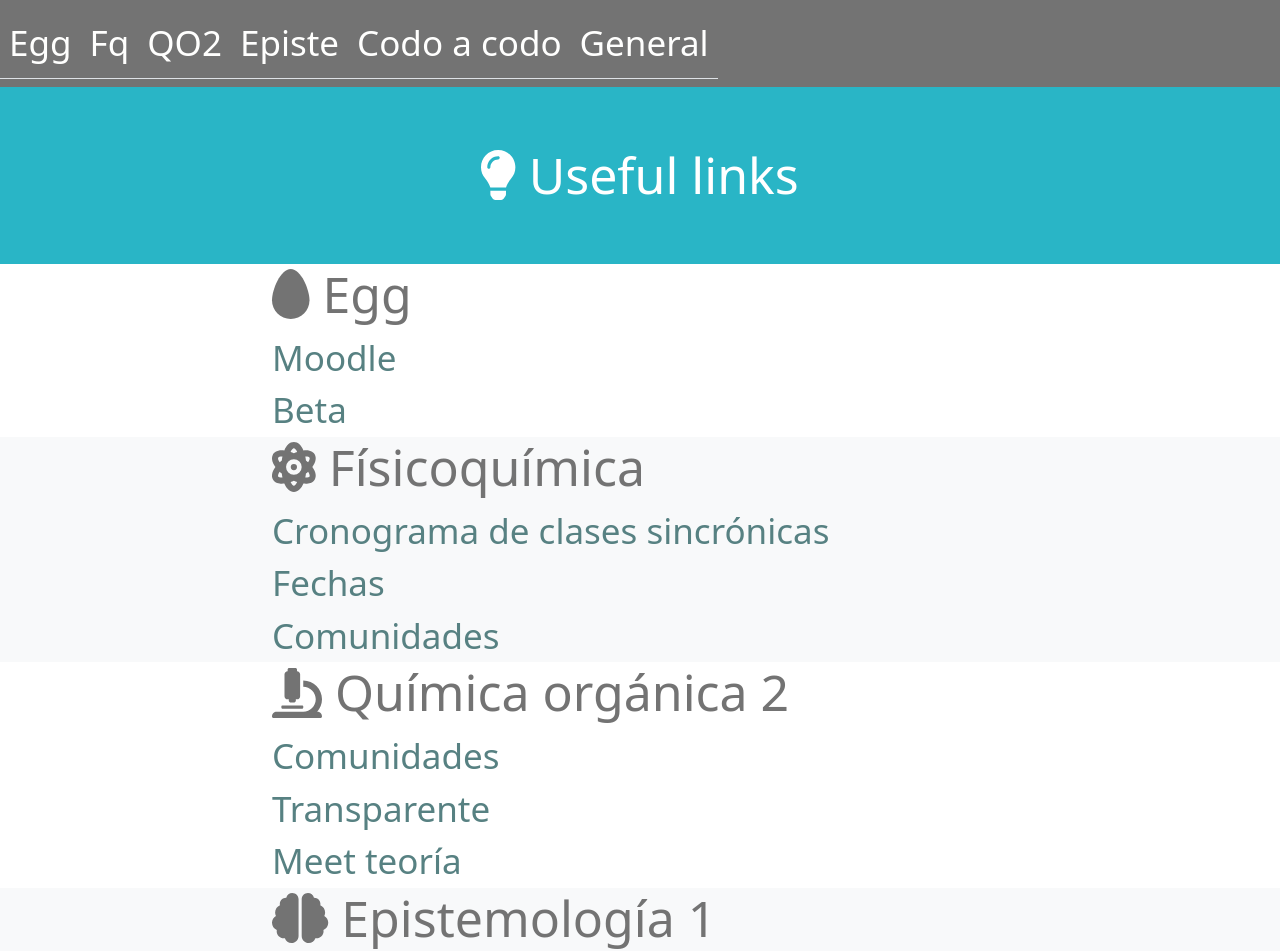
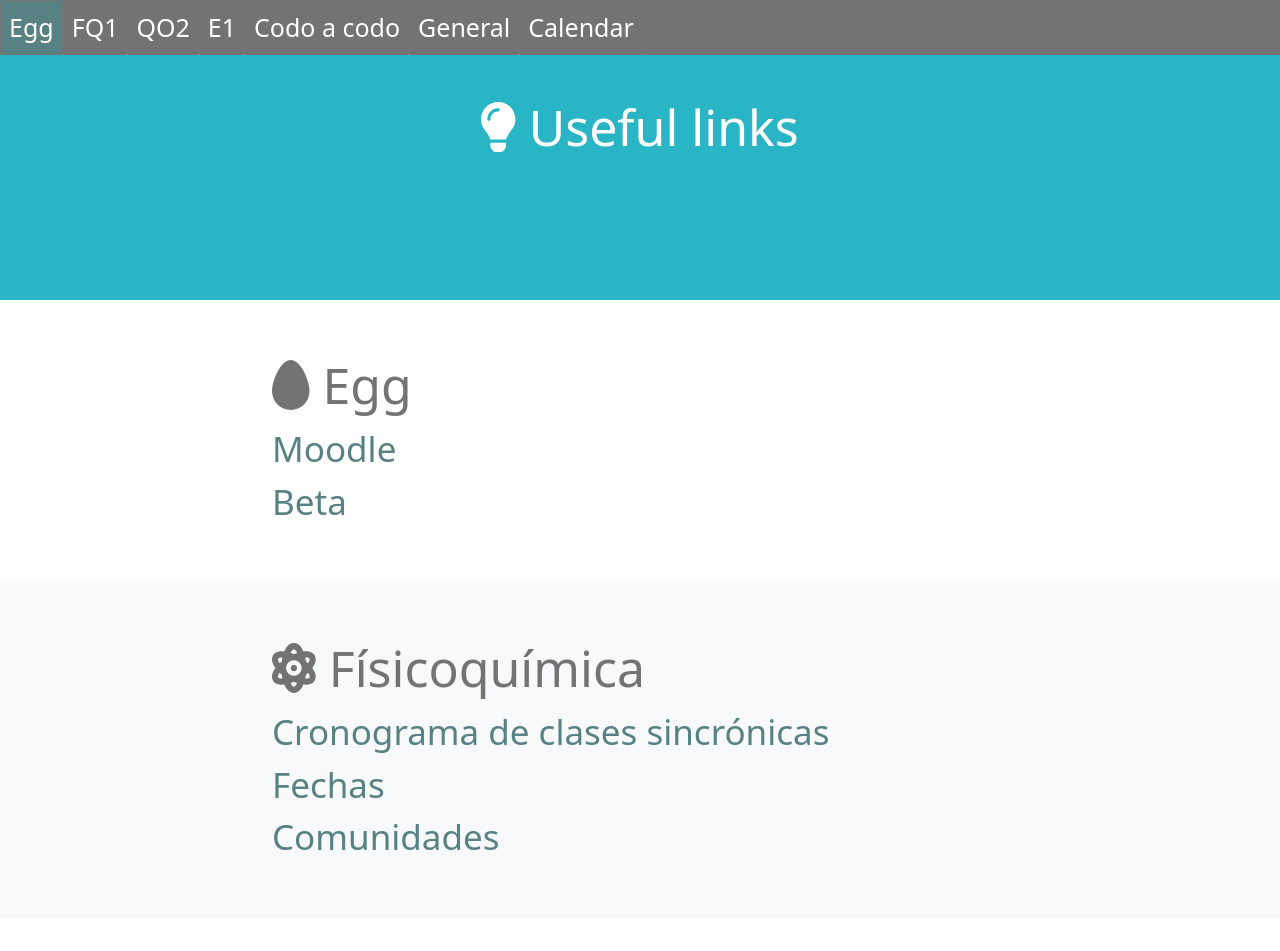
Before and after one commit to magalipujol/FbioyF, a plain HTML site: page index.html in a window 1280 px wide. Shown: the top 951 px of the page. Drawn offline with nearby package versions, Linux system fonts and the light colour scheme.

Commit message:
chenged style of nav bar

```diff
--- a/index.html
+++ b/index.html
@@ -22,7 +22,7 @@
 
 <body>
     <!-- TODO add nav bar -->
-    <nav id="navbar" class="navbar navbar-expand-lg navbar-light bg sticky-top">
+    <nav id="navbar" class="navbar navbar-expand-lg navbar-light bg fixed-top">
         <button class="navbar-toggler" type="button" data-toggle="collapse" data-target="#navbarSupportedContent"
             aria-controls="navbarSupportedContent" aria-expanded="false" aria-label="Toggle navigation">
             <span class="navbar-toggler-icon"></span>
@@ -34,19 +34,22 @@
                     <a class="nav-link" href="#egg">Egg <span class="sr-only">(current)</span></a>
                 </li>
                 <li class="nav-item">
-                    <a class="nav-link" href="#fisicoquimica-1">Fq<span class="sr-only">(current)</span></a>
+                    <a class="nav-link" href="#fisicoquimica-1">FQ1<span class="sr-only">(current)</span></a>
                 </li>
                 <li class="nav-item">
                     <a class="nav-link" href="#qca-organica-2">QO2 <span class="sr-only">(current)</span></a>
                 </li>
                 <li class="nav-item">
-                    <a class="nav-link" href="#epistemologia-1">Episte <span class="sr-only">(current)</span></a>
+                    <a class="nav-link" href="#epistemologia-1">E1 <span class="sr-only">(current)</span></a>
                 </li>
                 <li class="nav-item">
                     <a class="nav-link" href="#codo-a-codo">Codo a codo <span class="sr-only">(current)</span></a>
                 </li>
                 <li class="nav-item">
                     <a class="nav-link" href="#general">General <span class="sr-only">(current)</span></a>
+                </li>
+                <li class="nav-item">
+                    <a class="nav-link" href="#calendar">Calendar <span class="sr-only">(current)</span></a>
                 </li>
 
             </ul>
@@ -128,11 +131,25 @@
             </div>
         </div>
     </section>
-    <p style="text-align:center">
-        <iframe
-            src="https://calendar.google.com/calendar/embed?height=600&wkst=1&bgcolor=%23ffffff&ctz=America%2FArgentina%2FBuenos_Aires&src=bWFnYWxpcHV1dWpvbEBnbWFpbC5jb20&color=%23039BE5&showTitle=0&showTz=0&showPrint=0"
-            style="border-width:0" width="800" height="600" frameborder="0" scrolling="no"></iframe>
-    </p>
+
+    <section id="calendar">
+        <div class="container">
+            <div class="row">
+                <div id="egg-content" class="col-lg-8 mx-auto">
+                    <h3>
+                        <i class="fas fa-calendar-alt"></i>
+                        Calendar
+                    </h3>
+
+                    <p style="text-align:center; padding-top: 15px;">
+                        <iframe
+                            src="https://calendar.google.com/calendar/embed?height=600&wkst=1&bgcolor=%23ffffff&ctz=America%2FArgentina%2FBuenos_Aires&src=bWFnYWxpcHV1dWpvbEBnbWFpbC5jb20&color=%23039BE5&showTitle=0&showTz=0&showPrint=0"
+                            style="border-width:0" width="800" height="600" frameborder="0" scrolling="no"></iframe>
+                    </p>
+                </div>
+            </div>
+        </div>
+    </section>
 
     <!-- Js functions to add pages and database -->
     <script src="database.js"></script>
--- a/stylesheet.css
+++ b/stylesheet.css
@@ -20,13 +20,13 @@
   header {
       text-align: center;
       font-size: 50px;
-  }
+    }
 
-  #title {
-      padding: 4%;
+    #title {
       background-color: var(--teal);
+      height: 300px;
       background: var(--teal);
-
+      padding-top: 7%;
   }
 
   h3 {
@@ -37,12 +37,19 @@
 
  #navbar {
    background-color: var(--dark-gray) !important;
+   height: 55px;
  }
 
  .nav-link {
    color: var(--white) !important;
+   font-size: 25px !important;
+   border-color: var(--dark-gray) !important;
  }
 
  .nav-item:hover {
    background-color: var(--old-blue);
  }
+
+ section {
+   padding: 55px;
+ }
```
